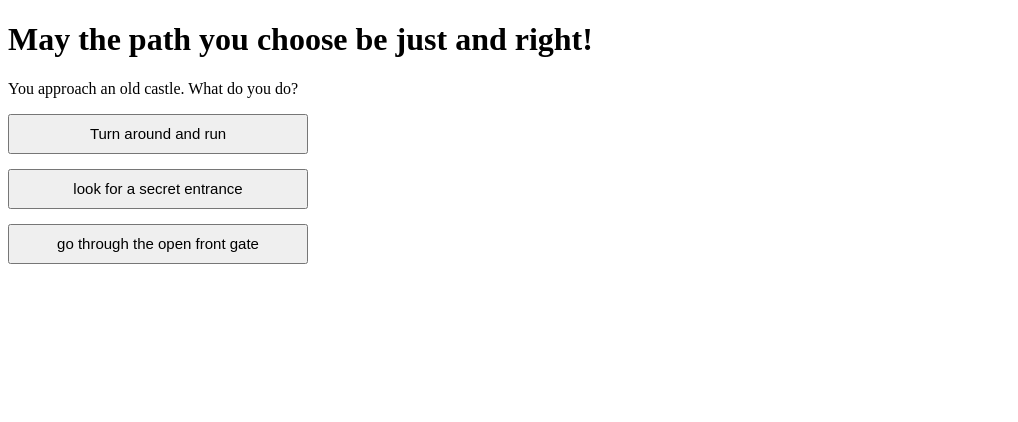
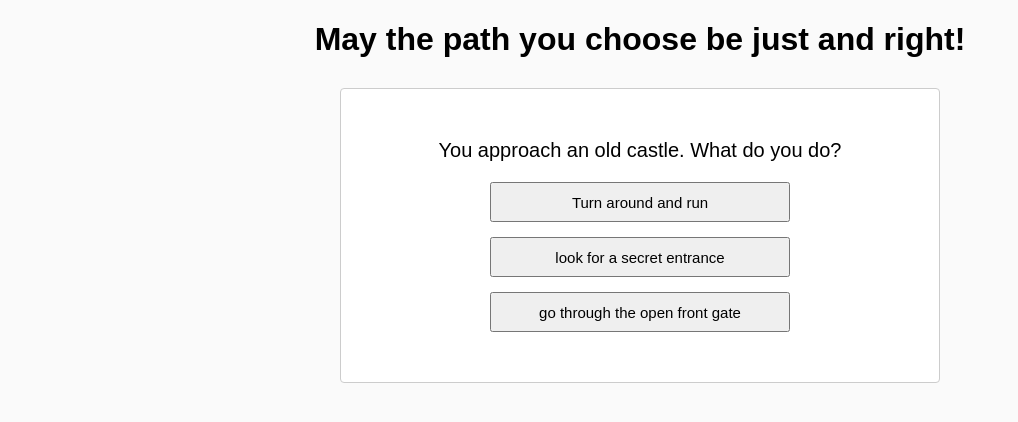
Before and after one commit to natfoster82/external_items, a Flask app: page /adventure in a window 1280 px wide. Shown: the top 422 px of the page, without its empty margins (0-1018 px from the left). Run offline with Flask 2, Linux system fonts and the light colour scheme; some libraries are stand-ins or nearby versions.

Commit message:
A wee bit easier on the eyes

```diff
--- a/templates/adventure.html
+++ b/templates/adventure.html
@@ -4,9 +4,30 @@
     <meta charset="UTF-8">
     <title>Choose Your Own Adventure!</title>
     <style type="text/css">
+      body {
+        font-family: Arial, sans-serif;
+        background: #fafafa;
+      }
+      h1 {
+        text-align: center;
+      }
+      div {
+        box-sizing: border-box;
+        width:90%;
+        max-width: 600px;
+        padding:30px;
+        border: 1px solid #ccc;
+        border-radius: 4px;
+        background: white;
+        margin:30px auto 50px auto;
+        text-align: center;
+      }
+      p {
+        font-size: 20px;
+      }
       button {
         display: block;
-        margin:15px 0;
+        margin:15px auto;
         width:300px;
         height:40px;
         font-size: 15px;
```
